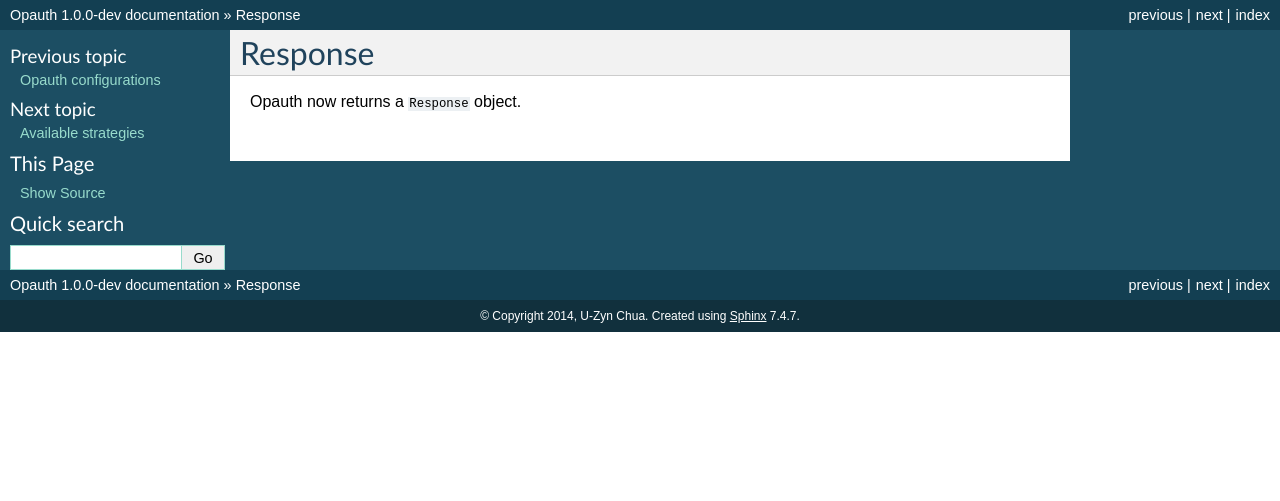
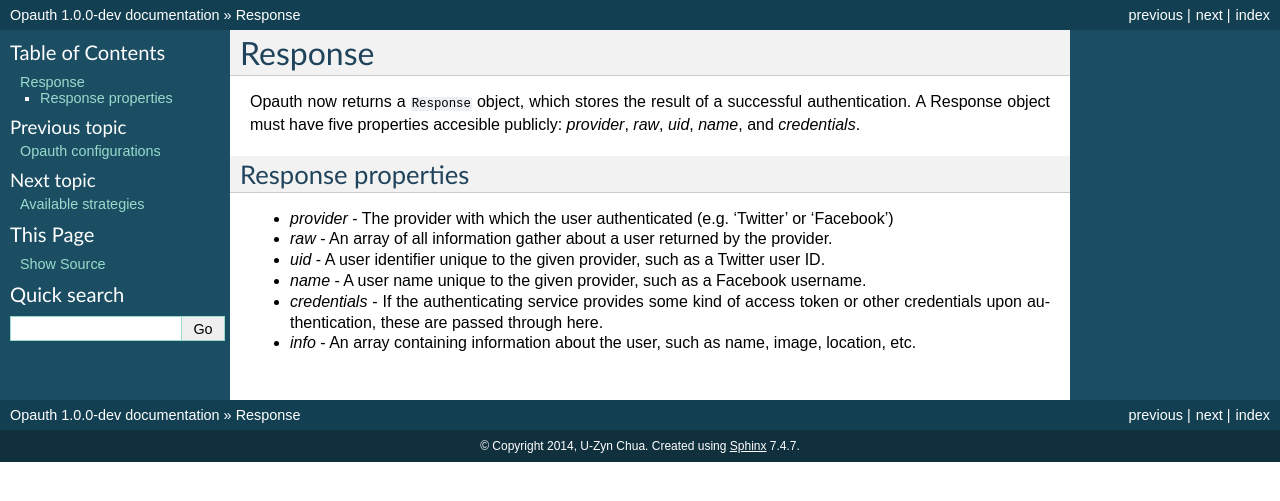
Before and after one commit to opauth/opauth, a Sphinx documentation site: the page built from docs/response.rst, in a window 1280 px wide. Shown: the top 501 px of the page. Built offline with Sphinx 7.4.7, drawn with Linux system fonts in a browser that asks for light colours.

Commit message:
Minor doc updates

```diff
--- a/docs/migration-guide.rst
+++ b/docs/migration-guide.rst
@@ -4,7 +4,7 @@ Migration guide
 Migrating your application
 --------------------------
 
-To upgrade your application (or framework specific plugin) from v0.4 to v1.0 you need to go through the following changes:
+To upgrade your application (or framework specific plugin) from v0.4 to v1.0 you need to use Composer and go through the following changes:
 
 - Update the ``composer.json`` file of your application, if you had any, else you need to create the file in the root
   of your application. The ``composer.json`` should look something like::
--- a/docs/response.rst
+++ b/docs/response.rst
@@ -1,4 +1,20 @@
 Response
 ========
 
-Opauth now returns a ``Response`` object.
+Opauth now returns a ``Response`` object, which stores the result of a successful authentication.
+A Response object must have five properties accesible publicly: `provider`, `raw`, `uid`, `name`, and `credentials`.
+
+Response properties
+------
+
+* `provider` - The provider with which the user authenticated (e.g. 'Twitter' or 'Facebook')
+
+* `raw` - An array of all information gather about a user returned by the provider.
+
+* `uid` - A user identifier unique to the given provider, such as a Twitter user ID.
+
+* `name` - A user name unique to the given provider, such as a Facebook username.
+
+* `credentials` - If the authenticating service provides some kind of access token or other credentials upon authentication, these are passed through here.
+
+* `info` - An array containing information about the user, such as name, image, location, etc.
```
Also changed, not shown: docs/getting-started.rst (+6 -2 lines).
